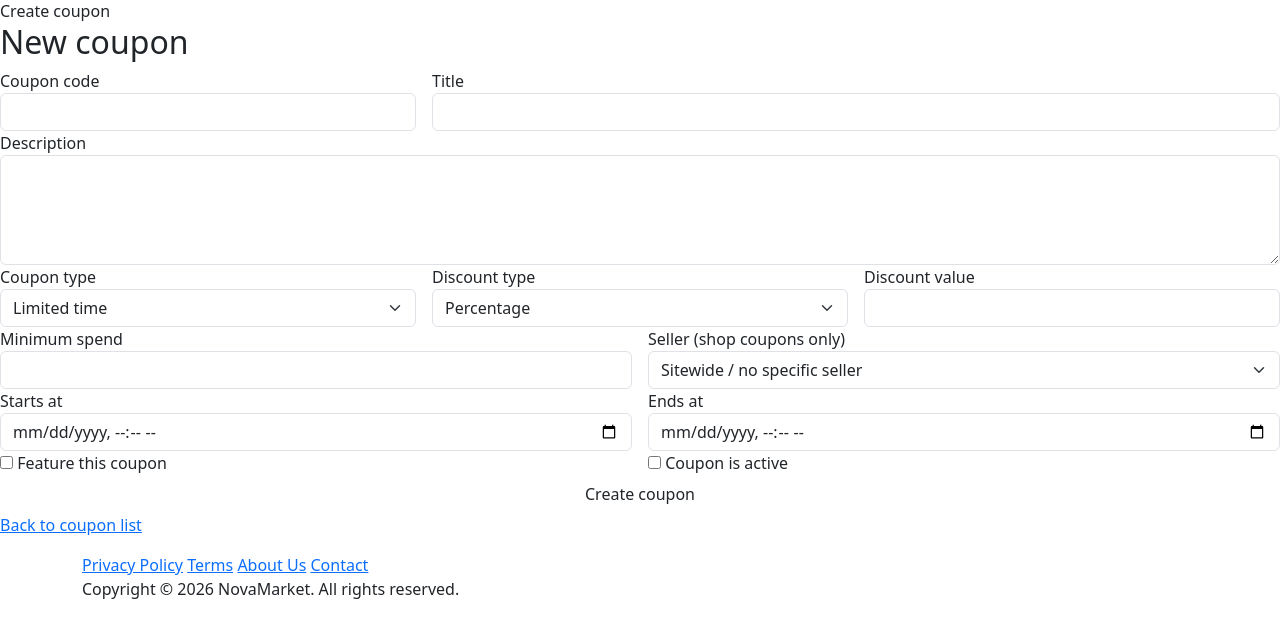
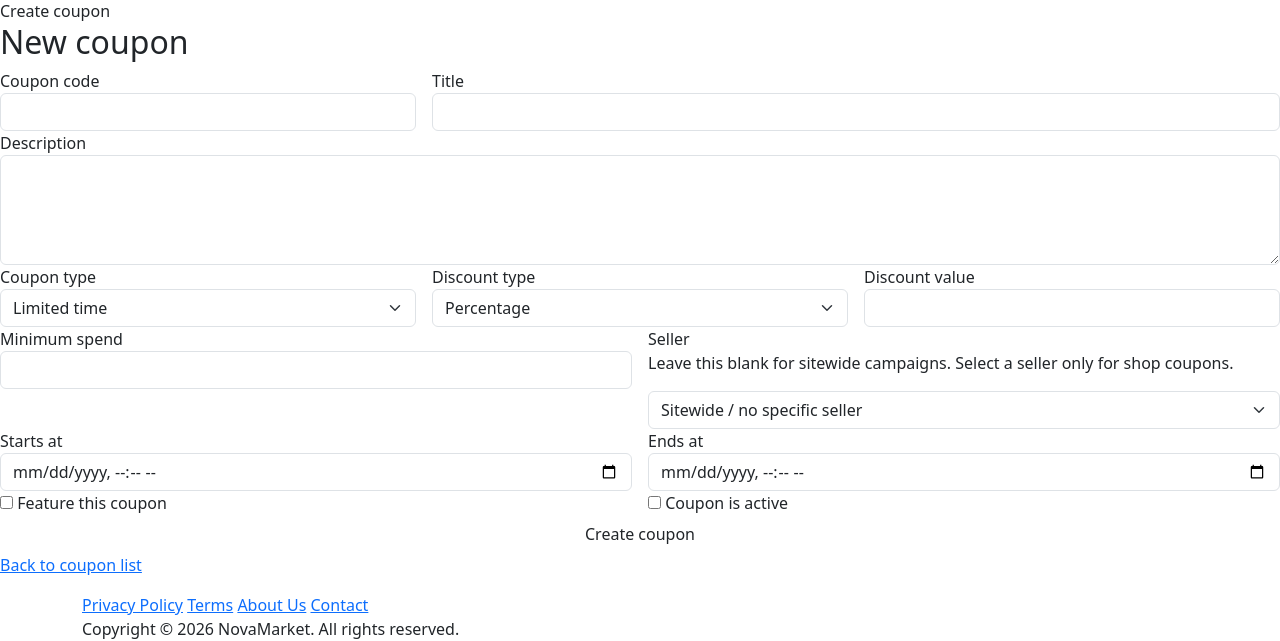
Before and after one commit to CharmTzy/Web_System_Project, a PHP site: template resources/views/admin/coupon-form.php in a window 1280 px wide. Shown: the part 2383-3024 px from the top of the page. Before the commit the page ends 2982 px from the top, so only its background shows below. Run offline with PHP 8.4, Linux system fonts and the light colour scheme; the template is opened without the code that fills it, so the values that code supplies are empty.

Commit message:
coupon UI issue fixed

```diff
--- a/public/admin/coupon-edit.php
+++ b/public/admin/coupon-edit.php
@@ -91,7 +91,7 @@ require dirname(__DIR__, 2) . '/resources/views/layouts/header.php';
 <main>
     <section class="auth-section">
         <div class="container">
-            <div class="auth-wrapper">
+            <div class="auth-wrapper auth-wrapper--wide">
                 <?= render('admin/coupon-form', [
                     'editCoupon' => $editCoupon,
                     'formValues' => $formValues,
--- a/resources/views/admin/coupon-form.php
+++ b/resources/views/admin/coupon-form.php
@@ -1,8 +1,10 @@
 <?php
+
 declare(strict_types=1);
+
 $isEdit = isset($editCoupon) && is_array($editCoupon);
 ?>
-<div class="profile-card">
+<div class="profile-card profile-card--editor coupon-form-card">
     <span class="hero-section__eyebrow"><?= $isEdit ? 'Edit coupon' : 'Create coupon' ?></span>
     <h2 class="auth-card__title"><?= $isEdit ? e((string) $editCoupon['title']) : 'New coupon' ?></h2>
 
@@ -14,7 +16,7 @@ $isEdit = isset($editCoupon) && is_array($editCoupon);
         <div class="alert alert-danger" role="alert"><?= e((string) $formError) ?></div>
     <?php endif; ?>
 
-    <form class="auth-form" method="post" action="/admin/coupon-edit.php<?= $isEdit ? '?id=' . e((string) $editCoupon['id']) : '' ?>">
+    <form class="auth-form coupon-form" method="post" action="/admin/coupon-edit.php<?= $isEdit ? '?id=' . e((string) $editCoupon['id']) : '' ?>">
         <input type="hidden" name="csrf_token" value="<?= e(csrf_token()) ?>">
         <?php if ($isEdit): ?>
             <input type="hidden" name="coupon_id" value="<?= e((string) $editCoupon['id']) ?>">
@@ -65,7 +67,8 @@ $isEdit = isset($editCoupon) && is_array($editCoupon);
                 <input id="coupon-minimum-spend" class="form-control" type="number" name="minimum_spend" value="<?= e((string) ($formValues['minimum_spend'] ?? '')) ?>" min="0" step="0.01">
             </div>
             <div class="col-md-6 form-group">
-                <label for="coupon-seller">Seller (shop coupons only)</label>
+                <label for="coupon-seller">Seller</label>
+                <p class="coupon-form__helper">Leave this blank for sitewide campaigns. Select a seller only for shop coupons.</p>
                 <select id="coupon-seller" class="form-select" name="seller_id">
                     <option value="">Sitewide / no specific seller</option>
                     <?php foreach ($sellers as $seller): ?>
```
Also changed, not shown: public/assets/css/app.css.
